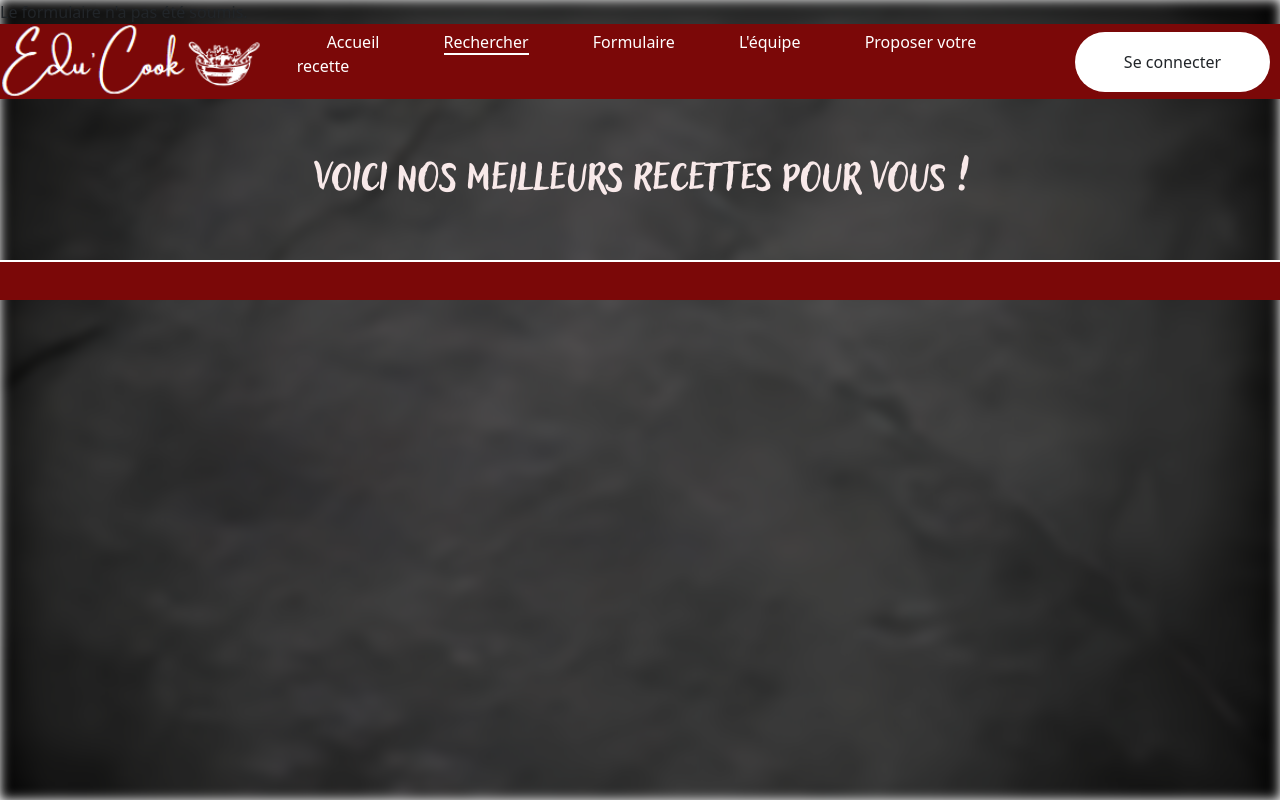
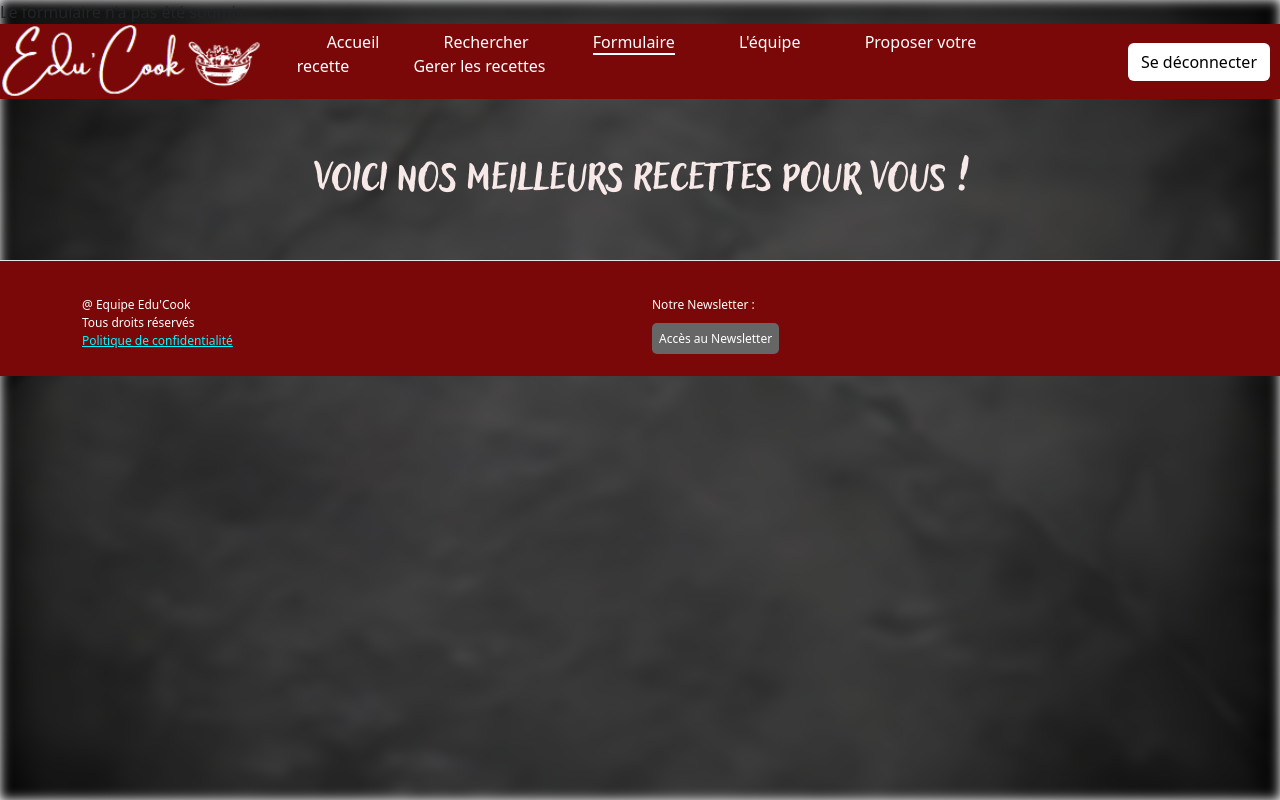
Before and after one commit to mathieu-Chourreau/S3.01-parcours-A-Groupe11, a PHP site: page /formulaire/affichage_recette.php in a window 1280 px wide. Run offline with PHP 8.4, Linux system fonts and the light colour scheme; the visitor is signed in with stand-in values (Sample User, id 1); data that the repository does not hold is empty.

Commit message:
mise en place de tous les lien

```diff
--- a/src/code/site/formulaire/affichage_recette.php
+++ b/src/code/site/formulaire/affichage_recette.php
@@ -11,13 +11,17 @@
         integrity="sha384-T3c6CoIi6uLrA9TneNEoa7RxnatzjcDSCmG1MXxSR1GAsXEV/Dwwykc2MPK8M2HN" crossorigin="anonymous">
     <title>Détails de la recette</title>
     <link rel="stylesheet" href="resultat_formulaire.css">
+    <link rel="stylesheet" href="../commun/commun.css">
+
 </head>
-
+<?php
+    if ($_SESSION['connecter'] == true) {
+    ?>
 <body>
-    <nav id="nav">
-        <div id="divun">
-            <a href="index.html"><img class="img_logo" src="../image/logo.png"></a>
-            <div class="hame">
+<nav id="nav">
+        <div id="imgLogoNav">
+            <a href="#"><img class="img_logo" src="../image/logo.png"></a>
+            <div class="boutonHamburger">
                 <label class="burger" id="burger" for="burger">
                     <input type="checkbox" id="burger">
                     <span></span>
@@ -26,18 +30,21 @@
                 </label>
             </div>
         </div>
-        <div class="divdeux">
+        <div class="titreMenu">
             <ul id="menu">
-                <li><a href="#" class="link">Accueil</a></li>
-                <li><a href="#" class="link active">Rechercher</a></li>
-                <li><a href="#" class="link">Formulaire</a></li>
-                <li><a href="#" class="link">L'équipe</a></li>
-                <li><a href="#" class="link">Proposer votre recette</a></li>
-                <li><a href="#" class="link">Se connecter</a></li>
+                <li><a href="../index.php" class="link">Accueil</a></li>
+                <li><a href="../recherche/recherche.php" class="link">Rechercher</a></li>
+                <li><a href="formulaire.php" class="link active">Formulaire</a></li>
+                <li><a href="../equipe/equipe.php" class="link">L'équipe</a></li>
+                <li><a href="../proposerRecette/proposRecette.php" class="link">Proposer votre recette</a></li>
+                <?php if($_SESSION['admin'] == false){ ?>
+                <?php }elseif ($_SESSION['admin'] == true) {echo "<li><a href='../backOffice/back_office.php' class='link'>Gerer les recettes</a></li>";} ?>
             </ul>
         </div>
-        <div class="nav-button">
-            <button class="btn white-btn" id="loginBtn">Se connecter</button>
+        <div class="boutonConnexion">
+            <?php if($_SESSION['connecter'] == false){ ?>
+                <a href="connexion/connexion.php" id="lien_se_connecter"><button class="btn white-btn" id="loginBtn">Se connecter</button></a>
+            <?php }elseif ($_SESSION['connecter'] == true) {echo "<button class='btn white-btn' id='loginBtn'><a href='../connexion/deconnexion.php' id='lien_se_connecter'>Se déconnecter</a></button>";} ?>
         </div>
     </nav>
 
@@ -78,7 +85,7 @@
             echo '<div class="card">';
             echo '<div class="card-content">';
             echo '<div class="image-container">';
-            echo '<img src="' . $row['imageR'] . '" class="imageCard">';
+            echo '<img src="../' . $row['imageR'] . '" class="imageCard">';
             echo '</div>';
             echo '<div class="text-container">';
             echo '<div class="card-body">';
@@ -88,7 +95,7 @@
             echo '<p class="card-text"><b>Description : </b>' . $row['instruction'] . '</p>';
             echo '<p class="card-text"><b>Niveau de difficulté : </b>' . $row['dif'] . '</p>';
             echo '<p class="card-text"><b>Temps : </b>' . $row['temps'] . '</p>';
-            echo '<a href="details.php?recipeName=' . urlencode($row['nom_recette']) . '&recipeCategory=' . urlencode($row['categorie_recette']) . '&recipeDescription=' . urlencode($row['instruction']) . '&recipeImageSrc=' . urlencode($row['imageR']) . '" class="btn-details"><button class="btn white-btn">Voir les détails</button></a>';
+            echo '<a href="../recherche/details.php?recipeName=' . urlencode($row['nom_recette']) . '&recipeCategory=' . urlencode($row['categorie_recette']) . '&recipeDescription=' . urlencode($row['instruction']) . '&recipeImageSrc=' . urlencode($row['imageR']) . '" class="btn-details"><button class="btn white-btn">Voir les détails</button></a>';
             echo '</div>';
             echo '</div>';
             echo '</div>';
@@ -103,9 +110,35 @@
         ?>
 
     </section>
-
-    <footer class="footer">
+    <?php }else {
+        header("Location: ../connexion/connexion.php");
+        exit;
+    } ?>
+    <footer class="footer" id="footer">
+        <div class="container">
+            <div class="row">
+                <div class="col-md-6 col-sm-12">
+                    <div class="region region-footer1">
+                        <section id="block-block-1" class="block block-block clearfix">
+                            <p>@&nbsp;Equipe Edu'Cook<br />
+                                Tous droits réservés<br />
+                                <a class="lien" href="../newsletter/politique_confidentialite.html">Politique de confidentialité</a>
+                            </p>
+                        </section>
+                    </div>
+                </div>
+                <div class="col-md-6 col-sm-12 news">
+                    <div class="region region-footer2">
+                        <section id="block-block-2" class="block block-block clearfix">
+                            <p>Notre Newsletter : </p>
+                            <a class="btn_footer" href="../newsletter/newsletter.html">Accès au Newsletter</a>
+                        </section>
+                    </div>
+                </div>
+            </div>
+        </div>
     </footer>
+    <script src="../commun/commun.js"></script>
 
 </body>
 <script>
--- a/src/code/site/formulaire/formulaire.css
+++ b/src/code/site/formulaire/formulaire.css
@@ -115,7 +115,7 @@ input[type="radio"]:checked {
 }
 
 .recherche_aliment {
-    font-family: NomDeLaPolice, sans-serif;
+    font-family: sans-serif;
     color: white;
     display: flex;
     font-size: 1.5vw;
@@ -127,7 +127,7 @@ input[type="radio"]:checked {
 
 #input_recherche {
     margin-left: 5px;
-    font-family: NomDeLaPolice, sans-serif;
+    font-family: sans-serif;
     width: 350px;
     font-size: 1vw;
 }
--- a/src/code/site/formulaire/resultat_formulaire.css
+++ b/src/code/site/formulaire/resultat_formulaire.css
@@ -80,125 +80,6 @@ h3{
     color: white;
 }
 
-
-#nav{
-    display: grid;
-    grid-template-columns: 1fr 3fr 1fr;
-    background-color: rgb(123,8,8);
-    justify-content: center;
-    align-items: center;
-    height:75px;
-    z-index: 10;
-}
-
-.divun{
-    display: flex;
-    justify-content: center;
-    grid-column: 1;
-}
-
-.divdeux {
-    display: flex;
-    justify-content: center;
-    align-items: center;
-    grid-column: 2;
-    width: 100%;
-}
-
-.nav-button{
-    display: flex;
-    height: 100%;
-    justify-content: right;
-    align-items: center;
-    grid-column: 3;
-    padding-right: 10px;
-}
-
-
-.hame{
-    display: none;
-}
-
-nav #menu ul{
-    display: flex;
-}
-
-nav #menu li{
-    display: inline;
-    padding: 0px 30px;
-    cursor: pointer;
-    transition: all 0.3s ease-out;
-}
-
-nav #menu li:last-child{
-    display: none;
-}
-
-nav #menu li a{
-    color: #fff;
-}
-
-.hidden{
-    display: none;
-}
-
-.imageCard{
-    height: 250px;
-    width: 250px;
-}
-
-@media(max-width: 900px){
-    .img_logo{
-        display: none;
-    }
-
-    nav #menu li:last-child{
-        display: block;
-    }
-
-    .divdeux{
-        position: absolute;
-        top: 75px;
-        left: 0;
-        background-color: rgb(220, 84, 84);
-        width: 250px;
-        height: auto;
-        display: flex;
-        justify-content: center;
-        align-items: center;
-        margin-left: -100%;
-        z-index: 5;
-        transition: all 0.5s ease;
-    }
-
-    .s_recherche{
-        margin-top: 250px;
-    }
-
-    .divdeux.mobile-menu{
-        margin-left: 0;
-    }
-
-    .divdeux ul{
-        display: flex;
-        flex-direction: column;
-    }
-
-    .divdeux ul li{
-        margin: 30px 0px;
-        font-size: 1.5em;
-    }
-
-    .hame{
-        display: flex;
-        justify-content: center;
-        height: 100%;
-    }
-
-    .nav-button{
-        display: none;
-    }
-}
 
 
 .s_recherche{
@@ -294,33 +175,8 @@ nav #menu li a{
     text-decoration: none;
 }
 
-.nav-button .btn{
-    width: 80%;
-    height: 80%;
-    font-weight: 500;
-    background: rgb(248, 208, 208);
-    border: none;
-    border-radius: 30px;
-    cursor: pointer;
-    transition: .3s ease;
-}
-
-.btn.white-btn{
-    background: rgb(255, 255, 255);
-}
-.btn.btn.white-btn:hover{
-    background: rgba(167, 112, 112, 0.836);
-}
 
 
-.footer {
-    margin: 0;
-    border-top: 2px solid rgb(255, 255, 255);
-    background: rgb(123, 8, 8);
-    height: 5%;
-    width: 100%;
-
-}
 
 @font-face {
     font-family: 'NomDeLaPolice';
--- a/src/code/site/recherche/details.php
+++ b/src/code/site/recherche/details.php
@@ -34,9 +34,6 @@ session_start();
                 <li><a href="../formulaire/formulaire.php" class="link">Formulaire</a></li>
                 <li><a href="../equipe/equipe.php" class="link">L'équipe</a></li>
                 <li><a href="../proposerRecette/proposRecette.php" class="link">Proposer votre recette</a></li>
-                <?php if($_SESSION['connecter'] == false){ ?>
-                <a href="../connexion/connexion.php" id="lien_se_connecter"><li class="link">Se connecter</li></a>
-                <?php }elseif ($_SESSION['connecter'] == true) {echo "<a href='../connexion/deconnexion.php' id='lien_se_connecter'><li class='link'>Se déconnecter</li></button></a>";} ?>
             </ul>
         </div>
         <div class="boutonConnexion">
```
Also changed, not shown: src/code/site/formulaire/formulaire.php (+28 -15 lines).
